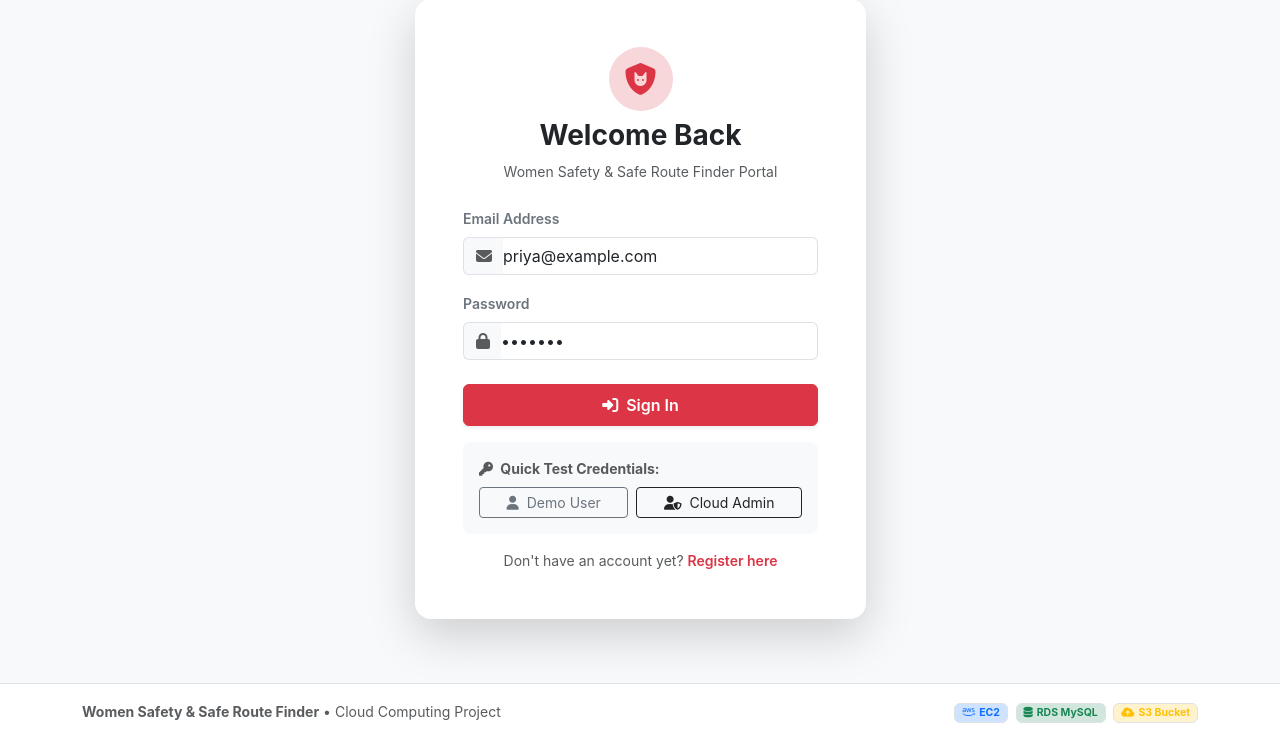
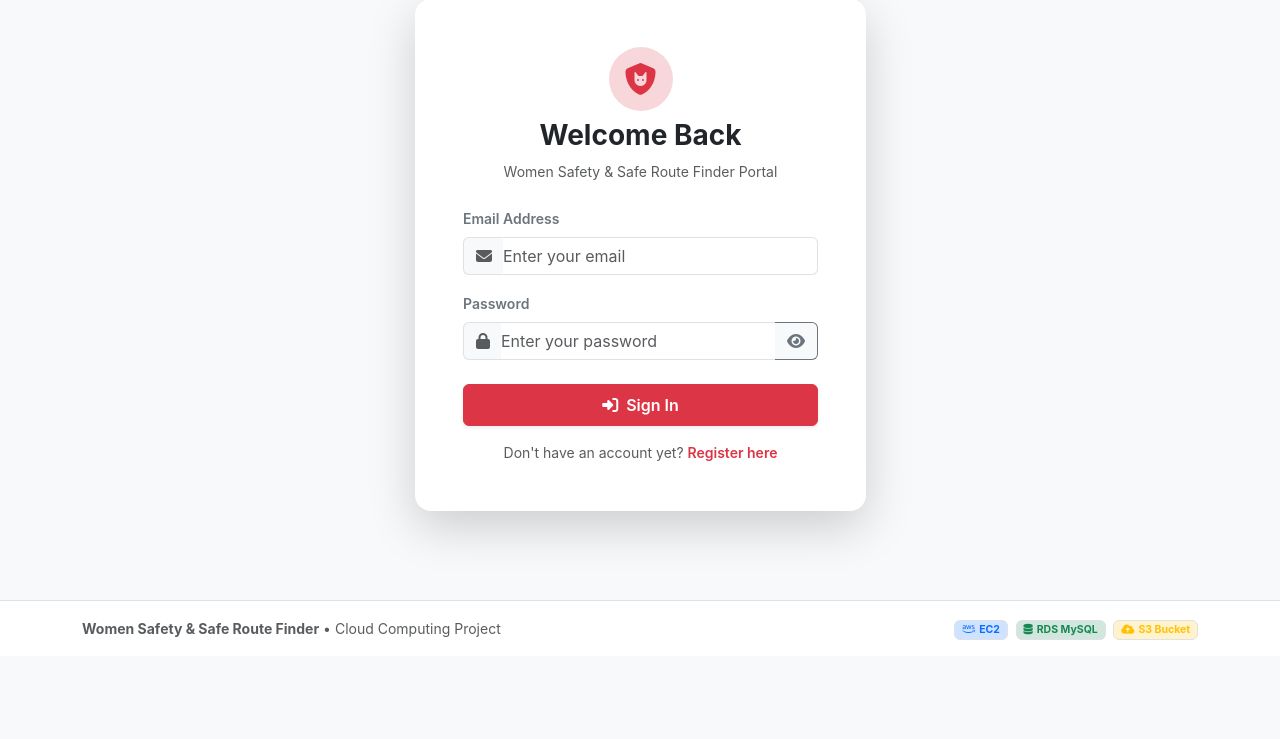
Before and after one commit to Haripriya-4235/safepass-cloud-project, a Flask app: page / in a window 1280 px wide. Shown: the part 144-883 px from the top of the page. After the commit the page ends 784 px from the top, so only its background shows below. Run offline with Flask 3, Linux system fonts and the light colour scheme.

Commit message:
Remove hardcoded credentials from login page and add password toggle

```diff
--- a/templates/login.html
+++ b/templates/login.html
@@ -16,12 +16,12 @@
                         <p class="text-muted small">Women Safety & Safe Route Finder Portal</p>
                     </div>
 
-                    <form method="POST" action="{{ url_for('login') }}">
+                    <form method="POST" action="{{ url_for('login') }}" autocomplete="off">
                         <div class="mb-3">
                             <label class="form-label fw-semibold text-secondary small">Email Address</label>
                             <div class="input-group">
                                 <span class="input-group-text bg-light border-end-0"><i class="fa-solid fa-envelope text-muted"></i></span>
-                                <input type="email" name="email" id="emailInput" class="form-control border-start-0 ps-0" placeholder="name@example.com" required value="priya@example.com">
+                                <input type="email" name="email" id="emailInput" class="form-control border-start-0 ps-0" placeholder="Enter your email" required autocomplete="off">
                             </div>
                         </div>
 
@@ -29,7 +29,10 @@
                             <label class="form-label fw-semibold text-secondary small">Password</label>
                             <div class="input-group">
                                 <span class="input-group-text bg-light border-end-0"><i class="fa-solid fa-lock text-muted"></i></span>
-                                <input type="password" name="password" id="passwordInput" class="form-control border-start-0 ps-0" placeholder="••••••••" required value="demo123">
+                                <input type="password" name="password" id="passwordInput" class="form-control border-start-0 border-end-0 ps-0" placeholder="Enter your password" required autocomplete="current-password">
+                                <button type="button" class="btn btn-outline-secondary border-start-0 bg-light" onclick="togglePasswordVisibility()" title="Show/Hide Password">
+                                    <i class="fa-solid fa-eye" id="togglePassIcon"></i>
+                                </button>
                             </div>
                         </div>
 
@@ -37,19 +40,6 @@
                             <i class="fa-solid fa-right-to-bracket me-1"></i> Sign In
                         </button>
                     </form>
-
-                    <!-- Fast Quick Demo Accounts -->
-                    <div class="card bg-light border-0 rounded-3 p-3 mb-3">
-                        <span class="text-muted small fw-bold mb-2 d-block"><i class="fa-solid fa-key me-1"></i> Quick Test Credentials:</span>
-                        <div class="d-flex gap-2">
-                            <button type="button" class="btn btn-outline-secondary btn-sm flex-fill" onclick="fillCredentials('priya@example.com', 'demo123')">
-                                <i class="fa-solid fa-user me-1"></i> Demo User
-                            </button>
-                            <button type="button" class="btn btn-outline-dark btn-sm flex-fill" onclick="fillCredentials('admin@cloudsafety.org', 'admin123')">
-                                <i class="fa-solid fa-user-shield me-1"></i> Cloud Admin
-                            </button>
-                        </div>
-                    </div>
 
                     <div class="text-center text-muted small">
                         Don't have an account yet? <a href="{{ url_for('register') }}" class="text-danger fw-semibold text-decoration-none">Register here</a>
@@ -63,9 +53,16 @@
 
 {% block scripts %}
 <script>
-function fillCredentials(email, password) {
-    document.getElementById('emailInput').value = email;
-    document.getElementById('passwordInput').value = password;
+function togglePasswordVisibility() {
+    const input = document.getElementById('passwordInput');
+    const icon = document.getElementById('togglePassIcon');
+    if (input.type === 'password') {
+        input.type = 'text';
+        icon.className = 'fa-solid fa-eye-slash';
+    } else {
+        input.type = 'password';
+        icon.className = 'fa-solid fa-eye';
+    }
 }
 </script>
 {% endblock %}
```
